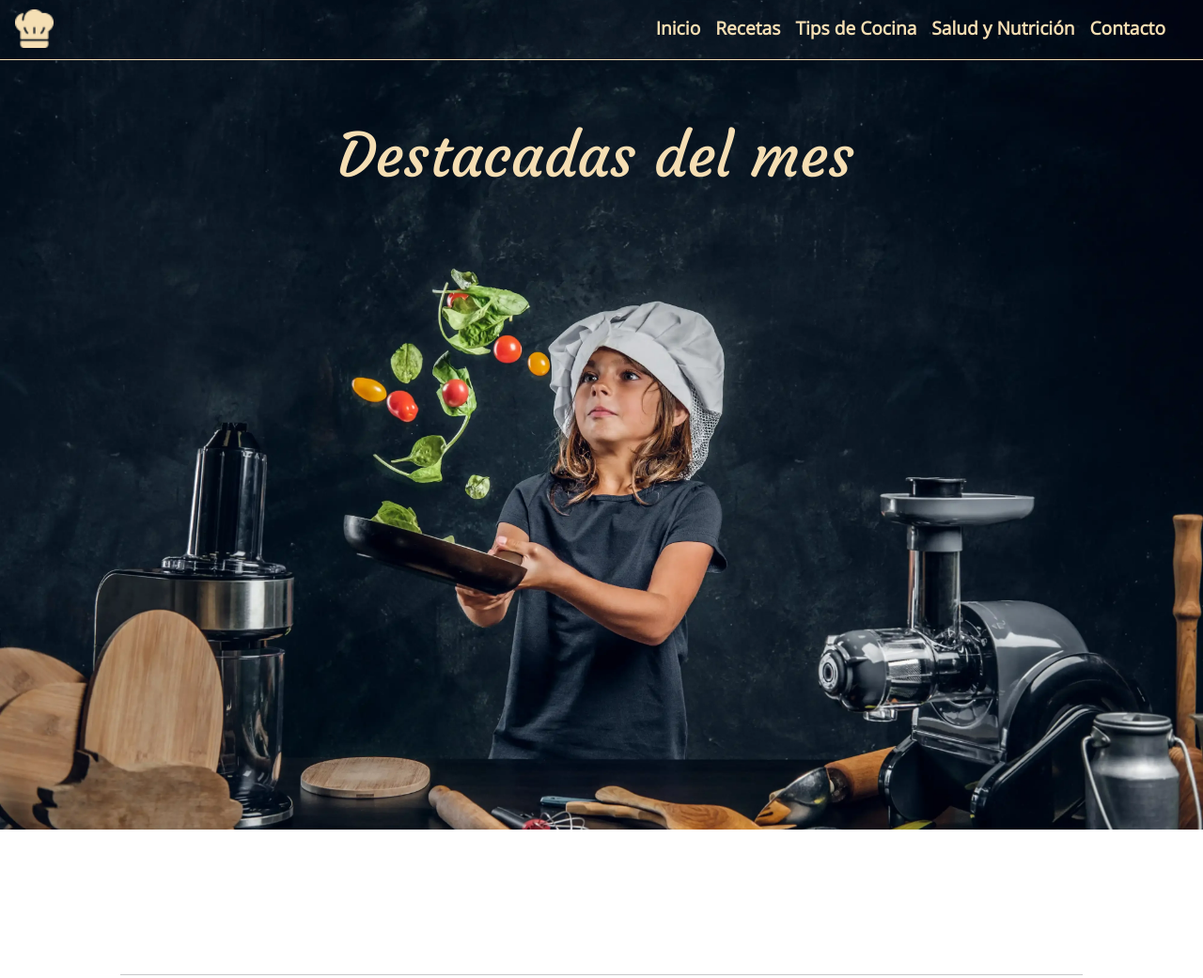
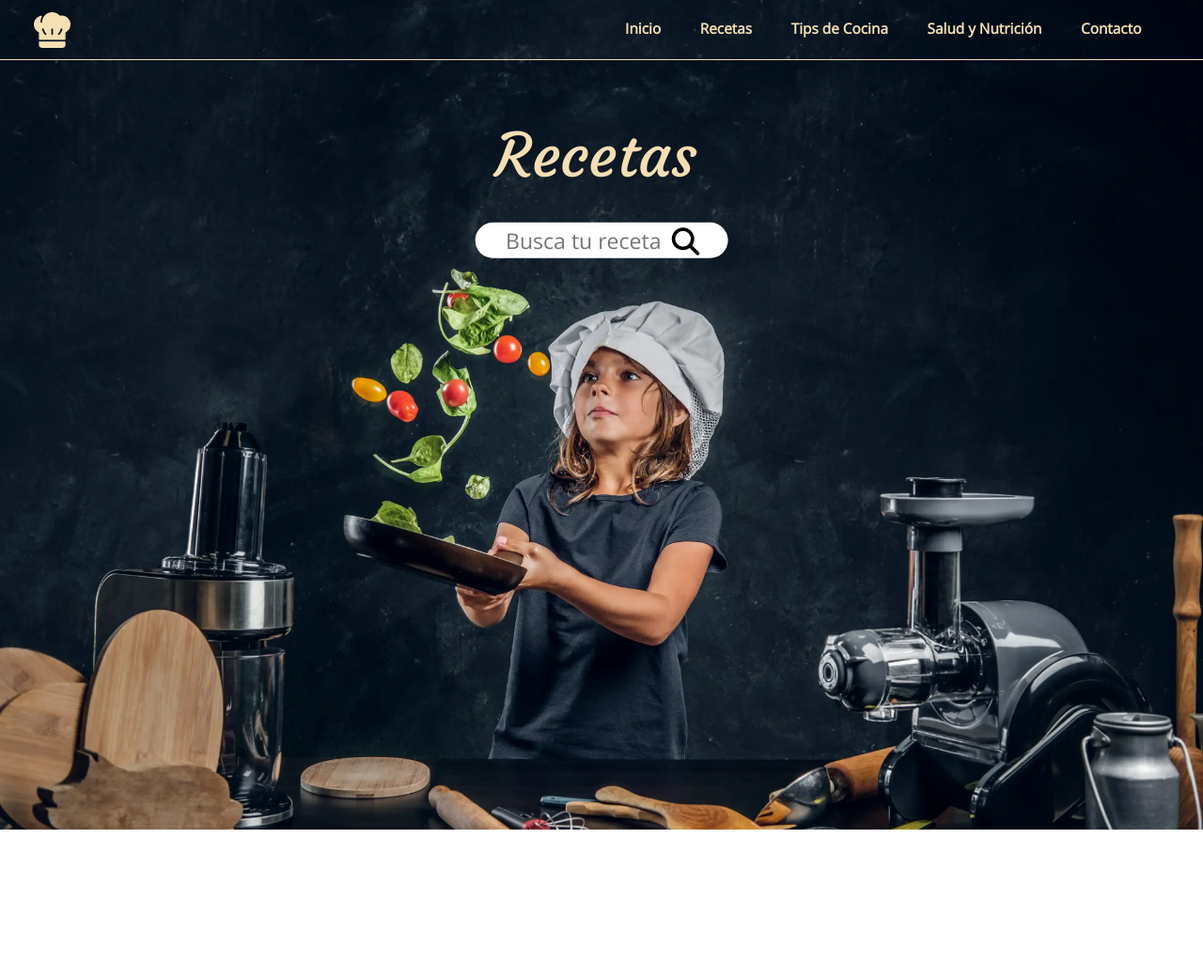
Before and after one commit to adrianstrelin/PFStrelin, a plain HTML site: page section/recetas.html in a window 1280 px wide. Shown: the top 1041 px of the page at 94% size. Drawn offline with nearby package versions, Linux system fonts and the light colour scheme.

Commit message:
agrego cosas recetas

```diff
--- a/sass/_generales.scss
+++ b/sass/_generales.scss
@@ -58,6 +58,15 @@ img {
     padding-right:1.5rem ;
 }
 
+.navbar-brand {
+    margin-left: 2vw;
+    margin-top: 0.5vw;
+    img {
+        margin: -1vw 0 0 1vw;
+        height: 8.2vw;
+        width: 8.2vw;
+        }
+}
 
 ul {
     list-style-type: none;
@@ -183,6 +192,14 @@ footer {
         padding-right:1.5rem ;
     }
 
+    .navbar-brand {
+        img {
+            margin: -0.9vw 0 0 1vw;
+            height: 6vw;
+            width: 6vw;
+            }
+    }
+
     .container,
     .container-sm {
         max-width: 770px;
@@ -224,7 +241,7 @@ footer {
 @media (min-width: 768px) {
 
     .navbar>.container, .navbar>.container-fluid, .navbar>.container-lg, .navbar>.container-md, .navbar>.container-sm, .navbar>.container-xl, .navbar>.container-xxl {
-        padding-right:0.5rem ;
+        padding-right: 1.5rem;
     }
 
     .navbar-nav .nav-item {
@@ -258,6 +275,15 @@ footer {
         align-content: flex-end;
     }
 
+    .navbar-brand {
+        margin-left: 0.6vw;
+        img {
+            margin: -0.7vw 0 0 1vw;
+            height: 4vw;
+            width: 4vw;
+            }
+    }
+
     .container, .container-sm {
         max-width: 2618px;
     }
@@ -273,6 +299,7 @@ footer {
 
     .nav-item {
         font-size: 1.8vw;
+        margin-bottom: -0.3vw;
     }
 
 
@@ -380,8 +407,12 @@ footer {
     @media (min-width: 992px) {
 
         .navbar-brand {
-            height: 4vw;
-            margin-top: 0.5vw;
+            margin-left: 0.6vw;
+            img {
+                margin: 0.5vw 0 0 1vw;
+                height: 3vw;
+                width: 3vw;
+                }
         }
 
         .orange {
@@ -406,6 +437,20 @@ footer {
             padding-right: 2rem ;
         }
 
+        .navbar-brand {
+            margin-left: 0.6vw;
+            img {
+                margin: 0.7vw 0 0 1vw;
+                height: 3vw;
+                width: 3vw;
+                }
+        }
+
+        .nav-item {
+            font-size: 1.2vw;
+            margin: 0.5vw 2vw 0 0;
+        }
+
 
 
 
--- a/sass/_recetas.scss
+++ b/sass/_recetas.scss
@@ -23,9 +23,6 @@
 
 /* RECETAS */
 
-.tituloRecetas {
-    margin-bottom: -5vw;
-}
 
 .lineaImagenesRecetasUno {
     height: 5vw;
@@ -47,7 +44,6 @@
     padding-right: 15px;
     margin-right: auto;
     margin-left: auto;
-    margin-bottom: 1.5em;
     display: grid;
     grid-template-areas:
         "imagenesRecetas"
@@ -59,12 +55,13 @@
 .muchasRecetas {
     @include elementos-grid;
     align-items: center;
-    margin-bottom: 12vw;
+    margin: -122vw 0 11vw 0;
 }
 
 
+
+
 .tituloRecetas {
-    margin-top: -4vw;
     margin-bottom: -5vw;
 }
 
@@ -73,6 +70,15 @@
     @include elementos-grid;
     align-items: center;
     margin: 3vw;
+}
+
+.recetasMain {
+    display: grid;
+    flex-direction: column;
+    justify-content: flex-start;
+    align-items: start;
+    width: auto;
+    height: 708vw;
 }
 
 .imagenRecetaUno img,
@@ -109,8 +115,6 @@
     .tituloRecetas {
         @include elementos-flex-row;
         justify-content: center;
-        margin-left: 0vw;
-        margin-top: -9vw;
 
     }
 
--- a/section/recetas.html
+++ b/section/recetas.html
@@ -5,7 +5,8 @@
     <meta charset="UTF-8">
     <meta http-equiv="X-UA-Compatible" content="IE=edge">
     <meta name="viewport" content="width=device-width, initial-scale=1.0">
-    <meta name="description" content="Página de recetas fáciles donde podrás encontrar gran variedad de platos, y las recetas destacadas del mes">
+    <meta name="description"
+        content="Página de recetas fáciles donde podrás encontrar gran variedad de platos, y las recetas destacadas del mes">
     <title>Recetas Gourmet - Recetas</title>
     <link href="https://cdn.jsdelivr.net/npm/bootstrap@5.0.2/dist/css/bootstrap.min.css" rel="stylesheet"
         integrity="sha384-EVSTQN3/azprG1Anm3QDgpJLIm9Nao0Yz1ztcQTwFspd3yD65VohhpuuCOmLASjC" crossorigin="anonymous">
@@ -16,7 +17,7 @@
     <!-- MENU DE NAVEGACION -->
     <nav class="navbar fixed-top navbar-expand-md navbar-light orange">
         <div class="container">
-            <a class="navbar-brand" href="../index.html"><img src="/img/logorecetas-medium.png"
+            <a class="navbar-brand" href="../index.html"><img src="../img/logorecetas-large.png"
                     alt="logo recetas gourmet"></a>
             <button class="navbar-toggler" type="button" data-bs-toggle="collapse" data-bs-target="#navbarNav"
                 aria-controls="navbarNav" aria-expanded="false" aria-label="Toggle navigation">
@@ -37,21 +38,26 @@
                         <a class="nav-link" href="saludynutricion.html">Salud y Nutrición</a>
                     </li>
                     <li class="nav-item">
-                        <a class="nav-link" href="contacto.html" tabindex="-1"
-                            aria-disabled="true">Contacto</a>
+                        <a class="nav-link" href="contacto.html" tabindex="-1" aria-disabled="true">Contacto</a>
                     </li>
                 </ul>
             </div>
         </div>
     </nav>
+    <div class="contenedorRecetas"></div>
     <header>
         <!-- TITULO -->
         <div class="tituloRecetas">
-            <h1>Destacadas del mes</h1>
+            <h1>Recetas</h1>
         </div>
     </header>
-    <hr class="lineaImagenesRecetasUno">
-    <div class="contenedorRecetas">
+    <div class="source">
+        <input type="text" class="sourceReceta" name="buscarTexto" placeholder="Busca tu receta">
+        <a href="#" class="botonSource">
+            <i class="fa-solid fa-magnifying-glass"></i>
+        </a>
+    </div>
+    <main class="recetasMain">
         <section class="imagenesRecetas">
             <div class="imagenRecetaUno">
                 <img class="efectoRecetas" src="../img/imagenrecetauno.webp" alt="imagen receta uno">
@@ -90,7 +96,7 @@
                 </div>
         </section>
         </div>
-    <hr class="lineaImagenesRecetasDos">
+    </main>
     <section class="muchasRecetas">
         <div class="muchasRecetasUno">
             <div class="BorderBottom">
@@ -169,7 +175,8 @@
         </div>
         <div class="formulario">
             <form>
-                <input type="email" class="form-control-sm" id="exampleFormControlInput1" placeholder="Ingresa tu e-mail">
+                <input type="email" class="form-control-sm" id="exampleFormControlInput1"
+                    placeholder="Ingresa tu e-mail">
                 <button class="btn-sm btn-dark" type="button">Suscríbete</button>
             </form>
         </div>
@@ -225,9 +232,9 @@
         AOS.init();
     </script>
     <script src="https://cdn.jsdelivr.net/npm/bootstrap@5.0.2/dist/js/bootstrap.bundle.min.js"
-        integrity="sha384-MrcW6ZMFYlzcLA8Nl+NtUVF0sA7MsXsP1UyJoMp4YLEuNSfAP+JcXn/tWtIaxVXM"
-        crossorigin="anonymous">
+        integrity="sha384-MrcW6ZMFYlzcLA8Nl+NtUVF0sA7MsXsP1UyJoMp4YLEuNSfAP+JcXn/tWtIaxVXM" crossorigin="anonymous">
         </script>
+        <script src="https://kit.fontawesome.com/28efc2e26a.js" crossorigin="anonymous"></script>
 </body>
 
 </html>
```
Also changed, not shown: index.html (+1 -1 lines), section/contacto.html (+1 -1 lines), section/saludynutricion.html (+1 -1 lines), section/tipsdecocina.html (+7 -1 lines), estilos/style.css, img/logorecetas-large.png (added), img/logorecetas-medium.png (deleted), 1 other file. Lines whose indentation alone changed are shown as unchanged.
